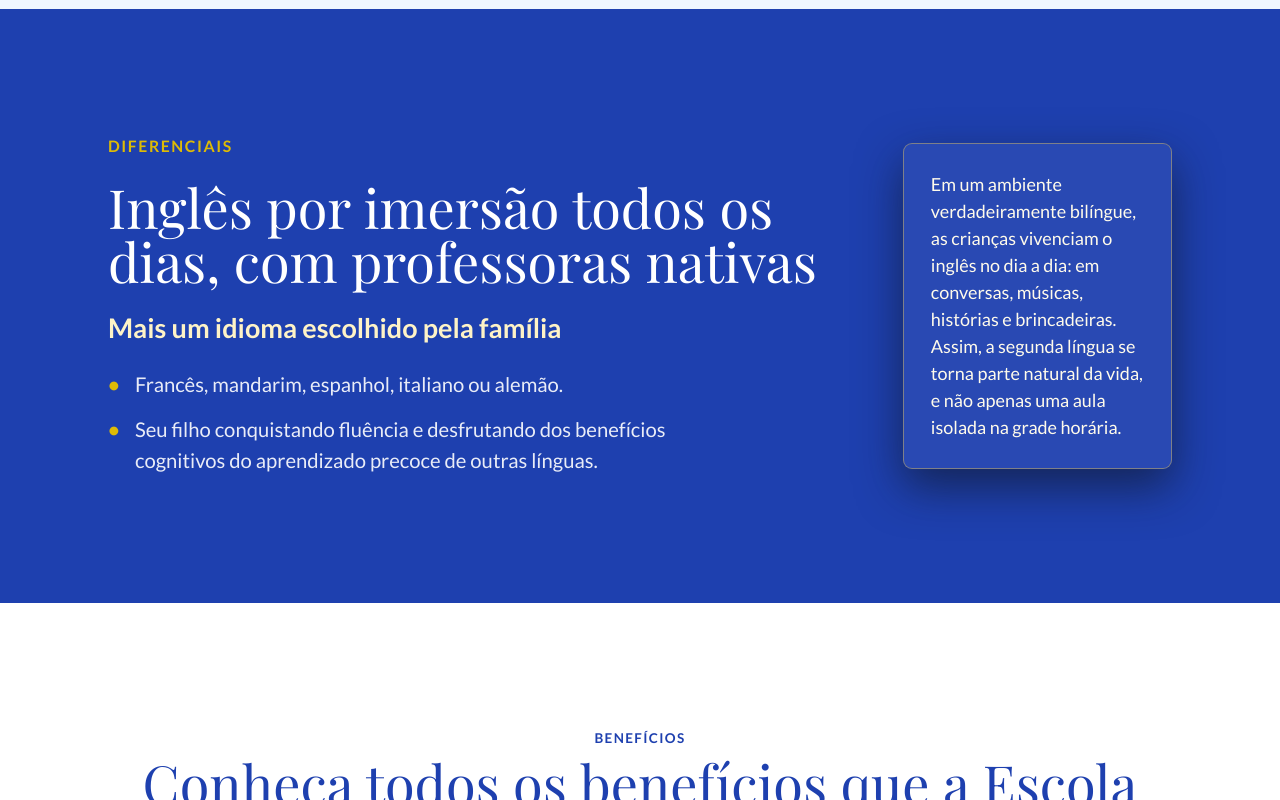
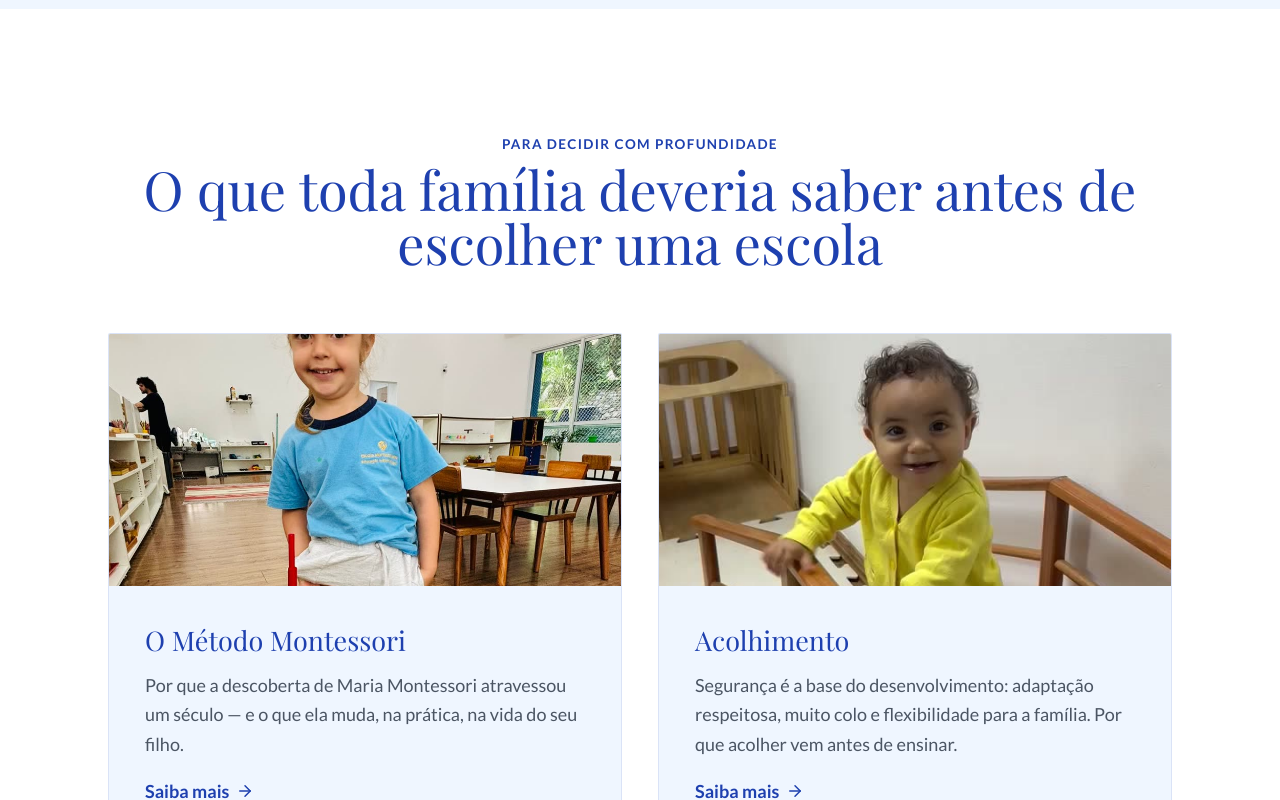
Before and after one commit to cberbel/Escola-montessoriana-site, a React (Vite) app in the folder escola-montessoriana-de-laranjeiras-main/: page / in a window 1280 px wide. Shown: the part 2820-3620 px from the top of the page. Built offline with nearby package versions, Linux system fonts and the light colour scheme.

Commit message:
Home: SaibaMais vira carrossel horizontal no celular (uma tela por card, foto mais alta) e sobe para logo apos a 2a tela
Co-Authored-By: Claude Fable 5 <noreply@anthropic.com>

```diff
--- a/escola-montessoriana-de-laranjeiras-main/components/SaibaMais.tsx
+++ b/escola-montessoriana-de-laranjeiras-main/components/SaibaMais.tsx
@@ -56,21 +56,27 @@ const topics = [
 
 export const SaibaMais: React.FC = () => (
   <Section id="saiba-mais" className="bg-white">
-    <div className="text-center mb-10 sm:mb-14 min-w-0">
+    <div className="text-center mb-8 sm:mb-14 min-w-0">
       <span className="text-montessori-green uppercase tracking-widest font-bold text-xs mb-2 block">
         Para decidir com profundidade
       </span>
       <h2 className="font-serif text-2xl sm:text-3xl md:text-4xl lg:text-5xl text-montessori-green px-1 break-words">
         O que toda família deveria saber antes de escolher uma escola
       </h2>
+      <p className="sm:hidden text-gray-500 text-sm mt-3">Arraste para o lado para ver todos →</p>
     </div>
 
-    <div className="grid grid-cols-1 sm:grid-cols-2 gap-6 sm:gap-8 max-w-5xl mx-auto min-w-0">
+    {/*
+      Celular: carrossel horizontal — cada card é uma "tela" que se desliza (snap),
+      com a foto ocupando bastante altura. Desktop: volta a ser grade de 2 colunas.
+    */}
+    <div className="max-w-5xl mx-auto min-w-0">
+      <div className="flex gap-4 overflow-x-auto snap-x snap-mandatory -mx-4 px-4 pb-4 [scrollbar-width:none] [&::-webkit-scrollbar]:hidden sm:grid sm:grid-cols-2 sm:gap-8 sm:overflow-visible sm:mx-0 sm:px-0 sm:pb-0">
         {topics.map((topic) => (
           <Link
             key={topic.to}
             to={topic.to}
-          className="group bg-montessori-cream border border-montessori-green/10 rounded-sm overflow-hidden hover:shadow-lg hover:border-montessori-green/30 transition-all min-w-0 break-words flex flex-col"
+            className="group snap-center shrink-0 basis-[85%] sm:basis-auto bg-montessori-cream border border-montessori-green/10 rounded-sm overflow-hidden hover:shadow-lg hover:border-montessori-green/30 transition-all min-w-0 break-words flex flex-col"
           >
             <div className="overflow-hidden">
               <img
@@ -78,7 +84,7 @@ export const SaibaMais: React.FC = () => (
                 alt={topic.alt}
                 loading="lazy"
                 style={{ objectPosition: topic.position }}
-              className="w-full h-52 sm:h-56 object-cover group-hover:scale-105 transition-transform duration-500"
+                className="w-full h-[58vh] sm:h-56 object-cover group-hover:scale-105 transition-transform duration-500"
               />
             </div>
             <div className="p-6 sm:p-8 flex flex-col flex-grow">
@@ -96,5 +102,6 @@ export const SaibaMais: React.FC = () => (
           </Link>
         ))}
       </div>
+    </div>
   </Section>
 );
--- a/escola-montessoriana-de-laranjeiras-main/pages/Home.tsx
+++ b/escola-montessoriana-de-laranjeiras-main/pages/Home.tsx
@@ -13,10 +13,10 @@ export const Home: React.FC = () => {
     <>
       <Hero />
       <Philosophy />
+      <SaibaMais />
       <Practice />
       <Benefits />
       <Gallery />
-      <SaibaMais />
       <Testimonials />
       <ContactForm />
     </>
```
Lines whose indentation alone changed are shown as unchanged.
